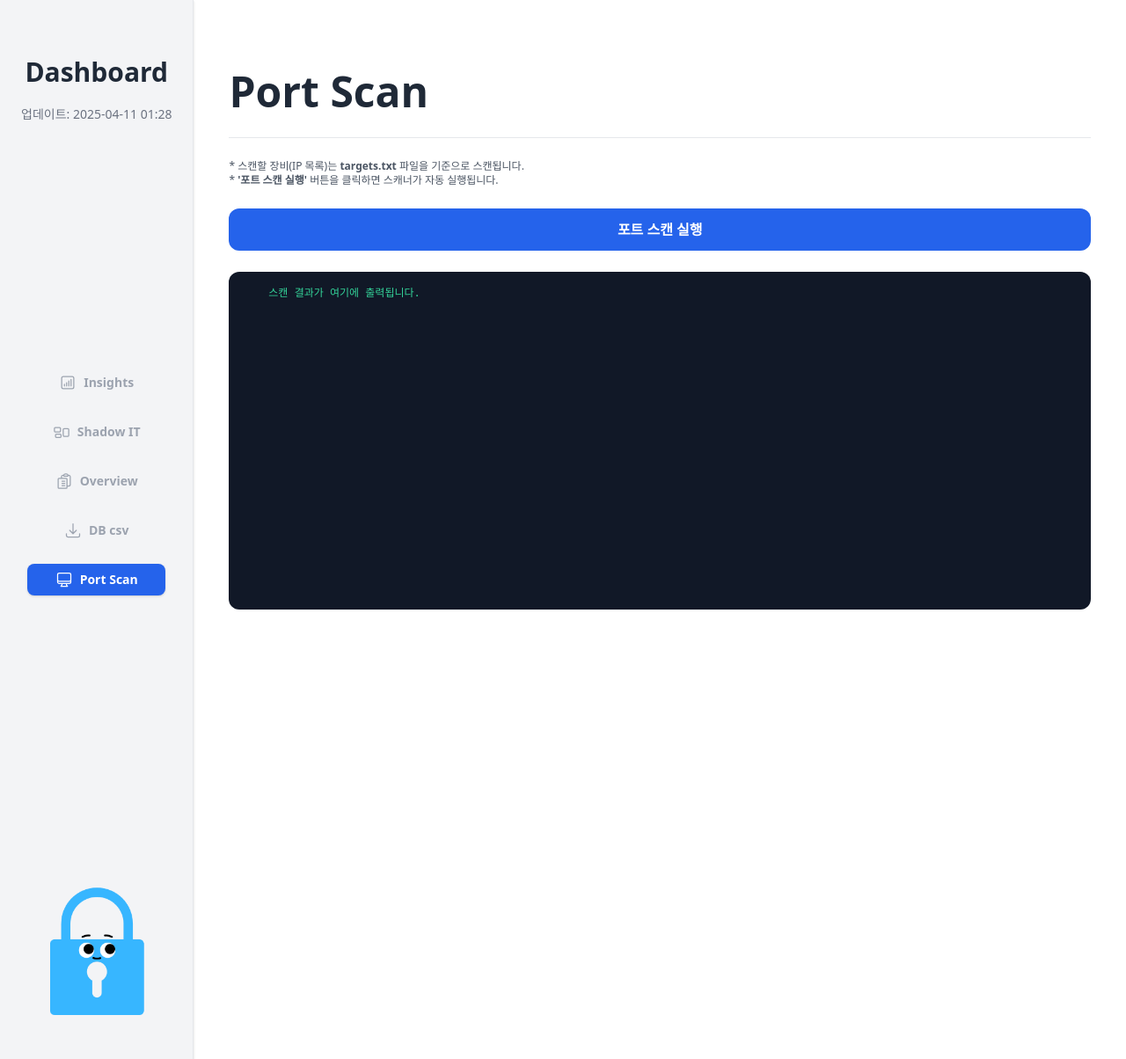
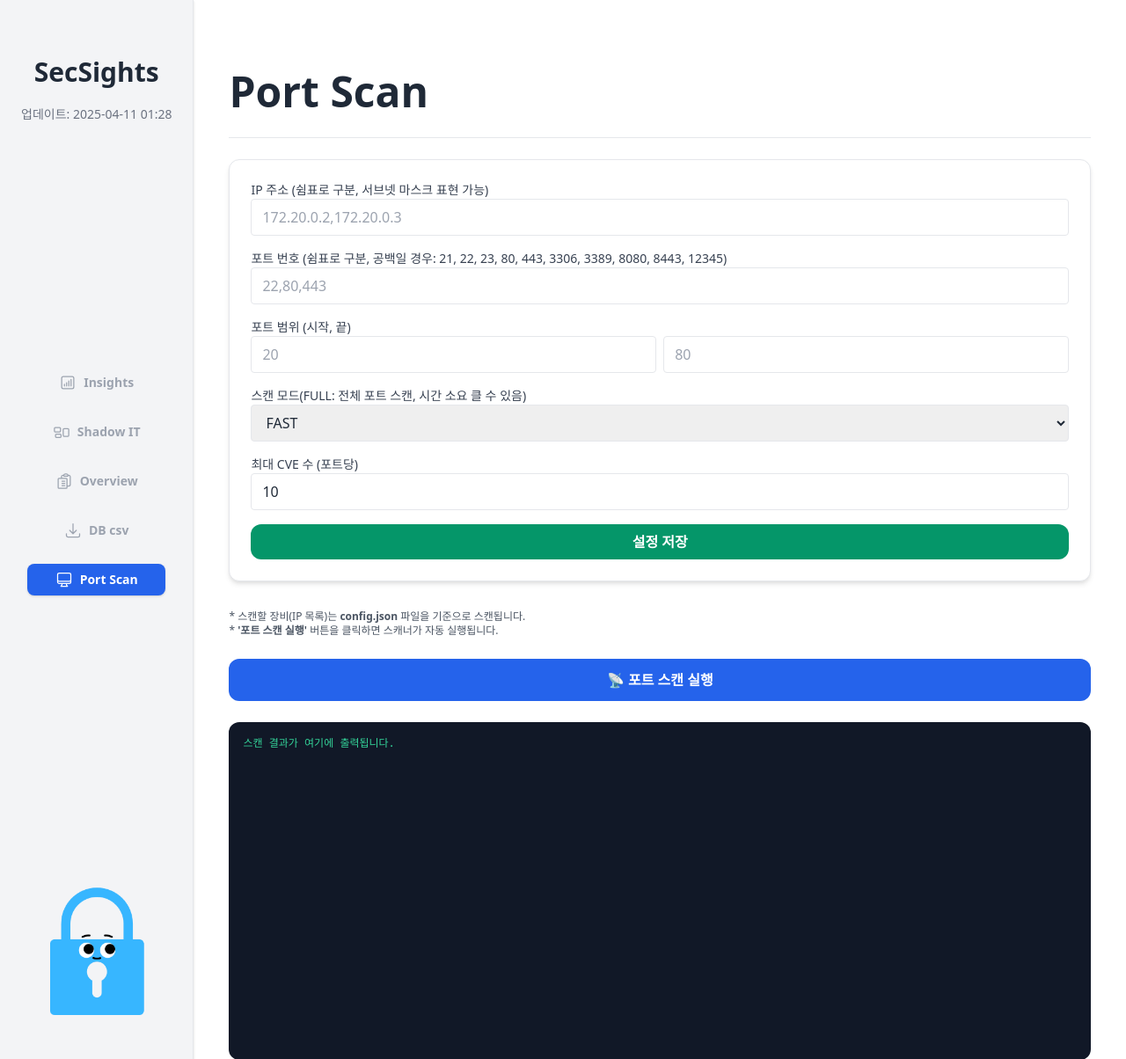
Before and after one commit to woojin03/goorm_semi3, a FastAPI app: page /scan in a window 1280 px wide. Shown: the top 1204 px of the page at 88% size. Run offline with FastAPI, Linux system fonts and the light colour scheme.

Commit message:
commit : 4.11

```diff
--- a/readme.txt
+++ b/read.txt
@@ -27,8 +27,7 @@ semi3/
 ├── templates/
 ├── Scanner/
 │   ├── Dockerfile
-│   ├── docker-compose.yml
 │   ├── config.json
-│   ├── targets.txt
-│   ├── scanner_test2.py
+│   ├── scanner.py
 │   └── requirements.txt
+── docker-compose.yml
--- a/templates/base.html
+++ b/templates/base.html
@@ -12,7 +12,7 @@
 
       <!-- 헤더 -->
       <div class="w-full flex flex-col items-center mt-10 mb-1">
-        <h1 class="text-3xl font-bold text-center mb-3">Dashboard</h1>
+        <h1 class="text-3xl font-bold text-center mb-3">SecSights</h1>
         <p class="text-sm text-gray-500 mt-2">업데이트: {{ current_time }}</p>
       </div>
 
--- a/templates/scan.html
+++ b/templates/scan.html
@@ -8,14 +8,52 @@
 
 <div class="border-b mb-6"></div>
 
+<!-- 설정 폼 -->
+<div class="bg-white shadow-md rounded-xl p-6 mb-8 border">
+  <form id="scan-config-form" class="space-y-4">
+    <div>
+      <label class="block text-sm font-medium text-gray-700">IP 주소 (쉼표로 구분, 서브넷 마스크 표현 가능)</label>
+      <input name="ip" class="w-full border rounded px-3 py-2" placeholder="172.20.0.2,172.20.0.3">
+    </div>
+
+    <div>
+      <label class="block text-sm font-medium text-gray-700">포트 번호 (쉼표로 구분, 공백일 경우: 21, 22, 23, 80, 443, 3306, 3389, 8080, 8443, 12345)</label>
+      <input name="ports" class="w-full border rounded px-3 py-2" placeholder="22,80,443">
+    </div>
+
+    <div>
+      <label class="block text-sm font-medium text-gray-700">포트 범위 (시작, 끝)</label>
+      <div class="flex space-x-2">
+        <input name="port_range_start" type="number" class="w-1/2 border rounded px-3 py-2" placeholder="20">
+        <input name="port_range_end" type="number" class="w-1/2 border rounded px-3 py-2" placeholder="80">
+      </div>
+    </div>
+
+    <div>
+      <label class="block text-sm font-medium text-gray-700">스캔 모드(FULL: 전체 포트 스캔, 시간 소요 클 수 있음)</label>
+      <select name="scan_mode" class="w-full border rounded px-3 py-2">
+        <option value="fast">FAST</option>
+        <option value="full">FULL</option>
+      </select>
+    </div>
+
+    <div>
+      <label class="block text-sm font-medium text-gray-700">최대 CVE 수 (포트당)</label>
+      <input name="max_cves_per_port" type="number" value="10" class="w-full border rounded px-3 py-2">
+    </div>
+
+    <button type="submit" class="w-full bg-green-600 hover:bg-green-700 text-white py-2 px-4 rounded-xl font-semibold">설정 저장</button>
+  </form>
+</div>
+
 <p class="text-gray-600 mb-6 text-xs">
-    * 스캔할 장비(IP 목록)는 <strong>targets.txt</strong> 파일을 기준으로 스캔됩니다.<br>
+    * 스캔할 장비(IP 목록)는 <strong>config.json</strong> 파일을 기준으로 스캔됩니다.<br>
     * <strong>'포트 스캔 실행'</strong> 버튼을 클릭하면 스캐너가 자동 실행됩니다.
 </p>
 
 <!-- 실행 버튼 -->
 <button id="scan-btn" onclick="startScan()" class="w-full bg-blue-600 hover:bg-blue-700 text-white text-base py-3 rounded-xl font-semibold mb-6 disabled:opacity-50">
-  포트 스캔 실행
+  📡 포트 스캔 실행
 </button>
 
 <!-- 결과 출력 박스 -->
@@ -27,25 +65,52 @@
 
 {% block scripts %}
 <script>
+  document.getElementById("scan-config-form").addEventListener("submit", async (e) => {
+    e.preventDefault();
+    const form = e.target;
+
+    // 포트를 쉼표로 구분된 문자열로 변환
+    const ports = form.ports.value.split(",").map(port => port.trim()); // 쉼표로 구분된 문자열을 배열로 변환
+
+    // 포트 범위 처리: 범위가 입력되었을 때 처리
+    const portRangeStart = form.port_range_start.value ? parseInt(form.port_range_start.value) : null;
+    const portRangeEnd = form.port_range_end.value ? parseInt(form.port_range_end.value) : null;
+
+    const data = {
+      ip: form.ip.value,
+      ports: ports.length > 0 ? ports : null,  // ports가 있으면, 없으면 null
+      port_range: portRangeStart && portRangeEnd ? [portRangeStart, portRangeEnd] : null,  // 범위가 입력되었을 때 처리
+      scan_mode: form.scan_mode.value,
+      max_cves_per_port: form.max_cves_per_port.value
+    };
+
+    const res = await fetch("/set-scan-config", {
+      method: "POST",
+      headers: { "Content-Type": "application/json" },
+      body: JSON.stringify(data)
+    });
+
+    const result = await res.json();
+    alert(result.message || result.error);
+  });
+
   async function startScan() {
     const btn = document.getElementById('scan-btn');
     const resultBox = document.getElementById('scan-result');
 
     btn.disabled = true;
-  resultBox.textContent = "스캔 실행 중...\n";
+    resultBox.textContent = "⏳ 스캔 중...\n";
 
-  const res = await fetch('/scan-port');
+    const res = await fetch("/scan-port");
     const reader = res.body.getReader();
-  const decoder = new TextDecoder();
+    const decoder = new TextDecoder("utf-8");
 
-  while(true) {
+    while (true) {
       const { done, value } = await reader.read();
-    if(done) break;
+      if (done) break;
       resultBox.textContent += decoder.decode(value);
-    resultBox.scrollTop = resultBox.scrollHeight;
     }
 
-  resultBox.textContent += "\n스캔이 완료되었습니다.";
     btn.disabled = false;
   }
 </script>
```
Also changed, not shown: docker-compose.yml (added, +22 -0 lines), scanner/config.json (+21 -4 lines), scanner/scanner.py (+17 -6 lines), scanner/requirements.txt (line endings or trailing spaces), 3 other files. Lines whose indentation alone changed are shown as unchanged.
